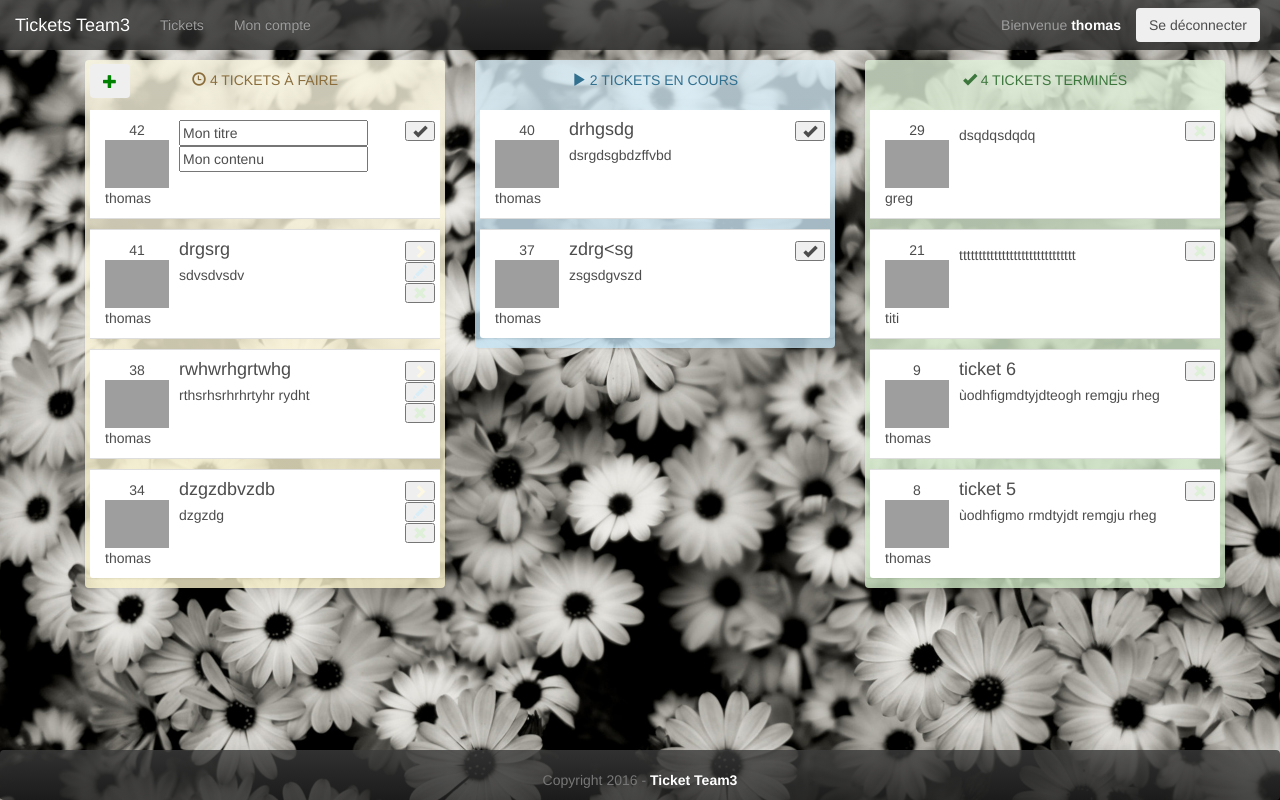
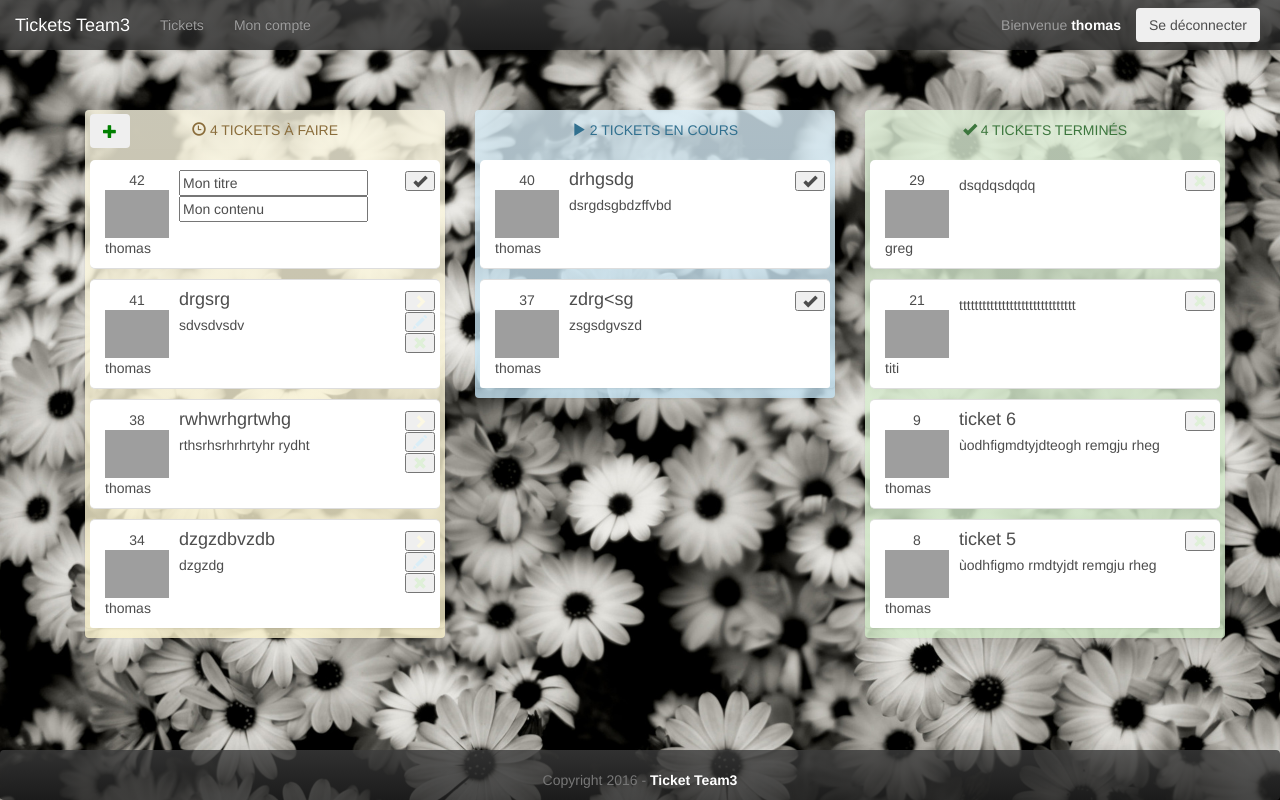
Before and after one commit to thomasbatt/ticket_elo, a PHP site: page / in a window 1280 px wide. Run offline with PHP 8.4, Linux system fonts and the light colour scheme; a user stored in the database is signed in; data comes from the database, SQL or seed files in the repository; some libraries are stand-ins or nearby versions; grey boxes are pictures that could not be loaded.

```diff
--- a/public/styles/style-custom.css
+++ b/public/styles/style-custom.css
@@ -186,6 +186,9 @@ b {
 	color: #0F0F0F;
 }*/
 
+
+/*Greg*/
+
 /*Intégration de JqueryUI*/
 .column {
     width: 170px;
@@ -215,3 +218,16 @@ b {
     margin: 0 1em 1em 0;
     height: 50px;
   }
+
+   /*espacement des colonnes */
+
+  .col-sm-4.shorter {
+    margin-top: 50px;
+}
+
+
+/* arrondi des tickets*/
+
+.panel>.list-group .list-group-item {
+    border-radius: 5px;
+}
```
Also changed, not shown: public/avatar/2343f2e6f2323bbc0ebedf9c3b84beda.jpeg (added).
